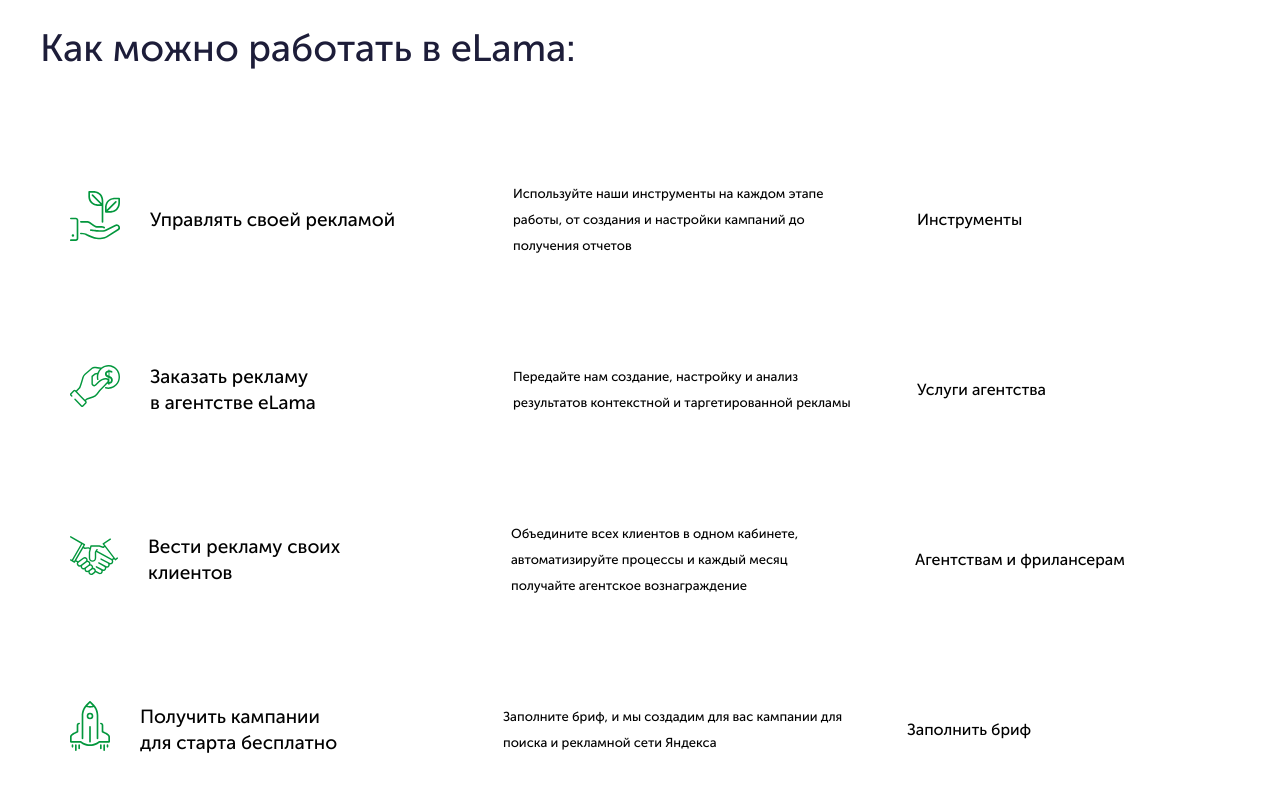
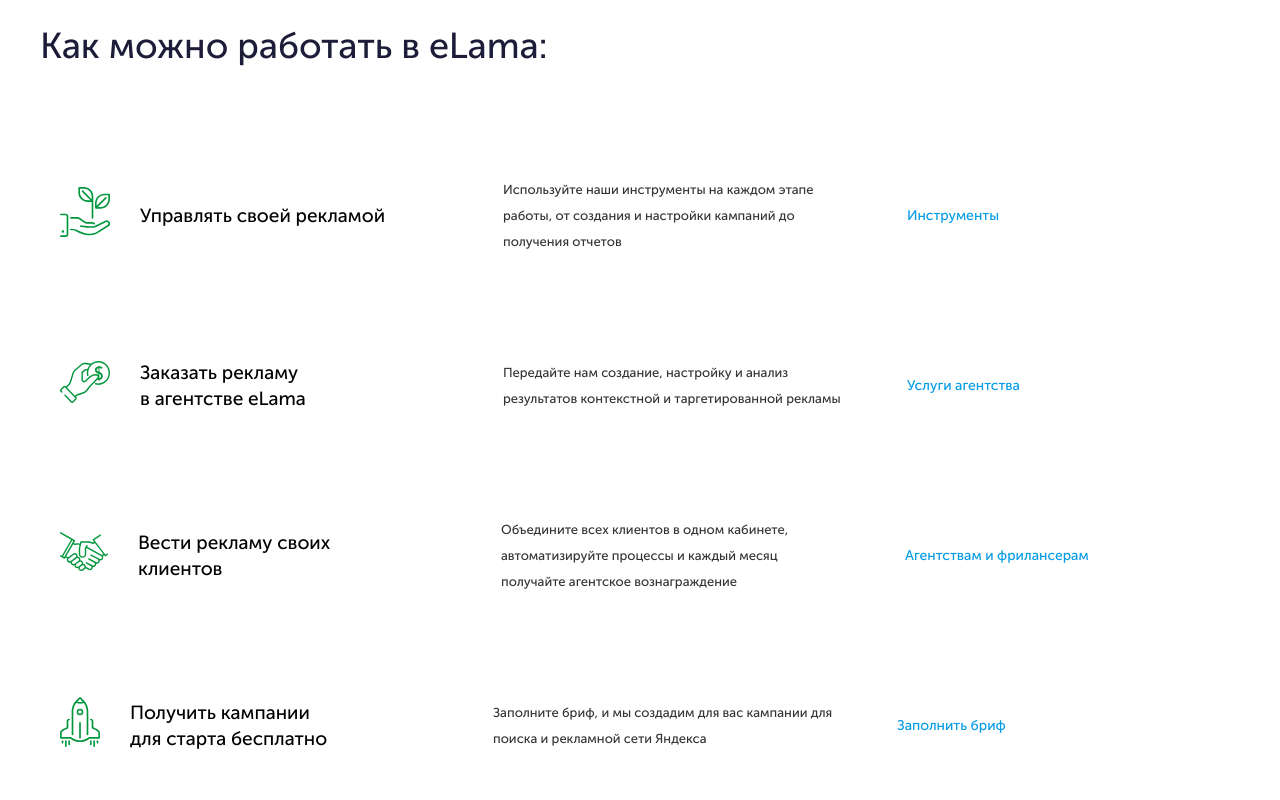
Before and after one commit to akuzevanova/eLama_main, a website: page src/index.html in a window 1280 px wide. Shown: the part 1260-2060 px from the top of the page. Drawn offline with nearby package versions, Linux system fonts and the light colour scheme; files that its build step writes are made by us from their sources.

Commit message:
services block

```diff
--- a/src/styles/services-block.css
+++ b/src/styles/services-block.css
@@ -2,8 +2,8 @@
 }
 
 .services-title {
-  font-size: 19px;
-  margin: 0 0 60px 0;
+  margin: 0 0 80px 0;
+  font-size: 18px;
 }
 
 .services-list {
@@ -13,12 +13,29 @@
   display: flex;
   align-items: center;
   vertical-align: middle;
-  margin: 0 0 0 10px;
   padding: 10px 20px;
   text-decoration: none;
   list-style-type: none;
-  height: 150px;
+  height: 110px;
   line-height: 26px;
+}
+.services-list-box:hover {
+  box-shadow: 0 0.8rem 2.4rem rgba(29, 29, 57, 0.2);
+  transition: box-shadow 0.25s;
+}
+
+.services-list-box:hover .services-list-button {
+  color: #38c4ff;
+  margin-left: 6rem;
+  transition: margin-left 0.25s;
+}
+
+.services-list-box:hover .services-list-arrow {
+  display: block;
+}
+
+.services-list-box:not(:last-child) {
+  margin-bottom: 40px;
 }
 
 .services-list-logo {
@@ -35,8 +52,23 @@
   width: 344px;
   font-size: 13px;
   font-weight: 100;
+  color: #333;
 }
 
 .services-list-button {
   margin: 0 0 0 60px;
+  display: flex;
+  color: #039be6;
+  font-size: 14px;
+  align-items: center;
 }
+
+.services-list-arrow {
+  margin-right: 10px;
+  display: none;
+  opacity: 0.65;
+  transform: translateX(0);
+  width: 1.8rem;
+  height: 33px;
+  margin-right: 0.5rem;
+}
--- a/src/views/services-block.html
+++ b/src/views/services-block.html
@@ -1,6 +1,6 @@
 <div class="services-block container">
   <div class="services-title">
-    <h1 class="all-title">
+    <h1 class="all-title ">
       Как можно работать в eLama:
     </h1>
   </div>
@@ -17,6 +17,7 @@
         настройки кампаний до получения отчетов
       </div>
       <div class="services-list-button">
+        <div class="services-list-arrow"><img src="/images/arrow-right.png" alt="arrow"></div>
         Инструменты
       </div>
     </a>
@@ -32,7 +33,7 @@
         Передайте нам создание, настройку и анализ результатов контекстной и
         таргетированной рекламы
       </div>
-      <div class="services-list-button">
+      <div class="services-list-button"><div class="services-list-arrow"><img src="/images/arrow-right.png" alt="arrow"></div>
         Услуги агентства
       </div>
     </a>
@@ -49,7 +50,7 @@
         каждый месяц получайте агентское вознаграждение
       </div>
       <div class="services-list-button">
-        Агентствам и фрилансерам
+        <div class="services-list-arrow"><img src="/images/arrow-right.png" alt="arrow"></div>Агентствам и фрилансерам
       </div>
     </a>
 
@@ -65,7 +66,7 @@
         сети Яндекса
       </div>
       <div class="services-list-button">
-        Заполнить бриф
+        <div class="services-list-arrow"><img src="/images/arrow-right.png" alt="arrow"></div>Заполнить бриф
       </div>
     </a>
   </div>
```
Also changed, not shown: src/images/arrow-right.png (added), src/images/download.svg (added).
